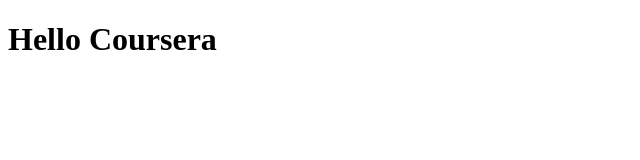
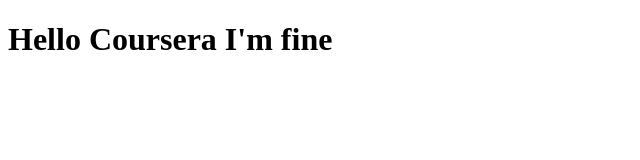
Before and after one commit to vishalx06/coursera-test, a plain HTML site: page index.html in a window 1280 px wide. Shown: the whole page, without its empty margins (0-640 px from the left). Drawn offline with Linux system fonts and the light colour scheme.

Commit message:
Next File.

```diff
--- a/index.html
+++ b/index.html
@@ -5,6 +5,6 @@
     <title>Hello Coursera</title>
   </head>
   <body>
-    <h1>Hello Coursera</h1>
+    <h1>Hello Coursera I'm fine</h1>
   </body>
 </html>
```
